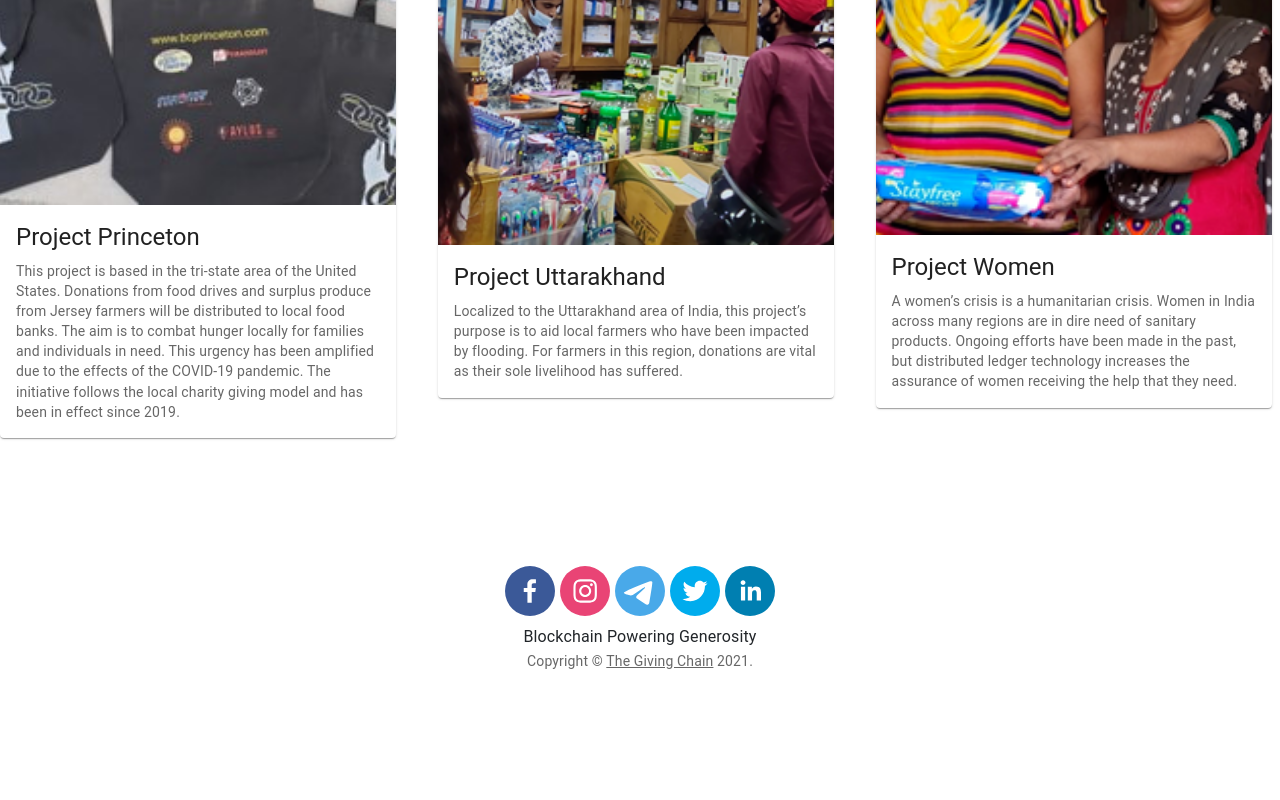
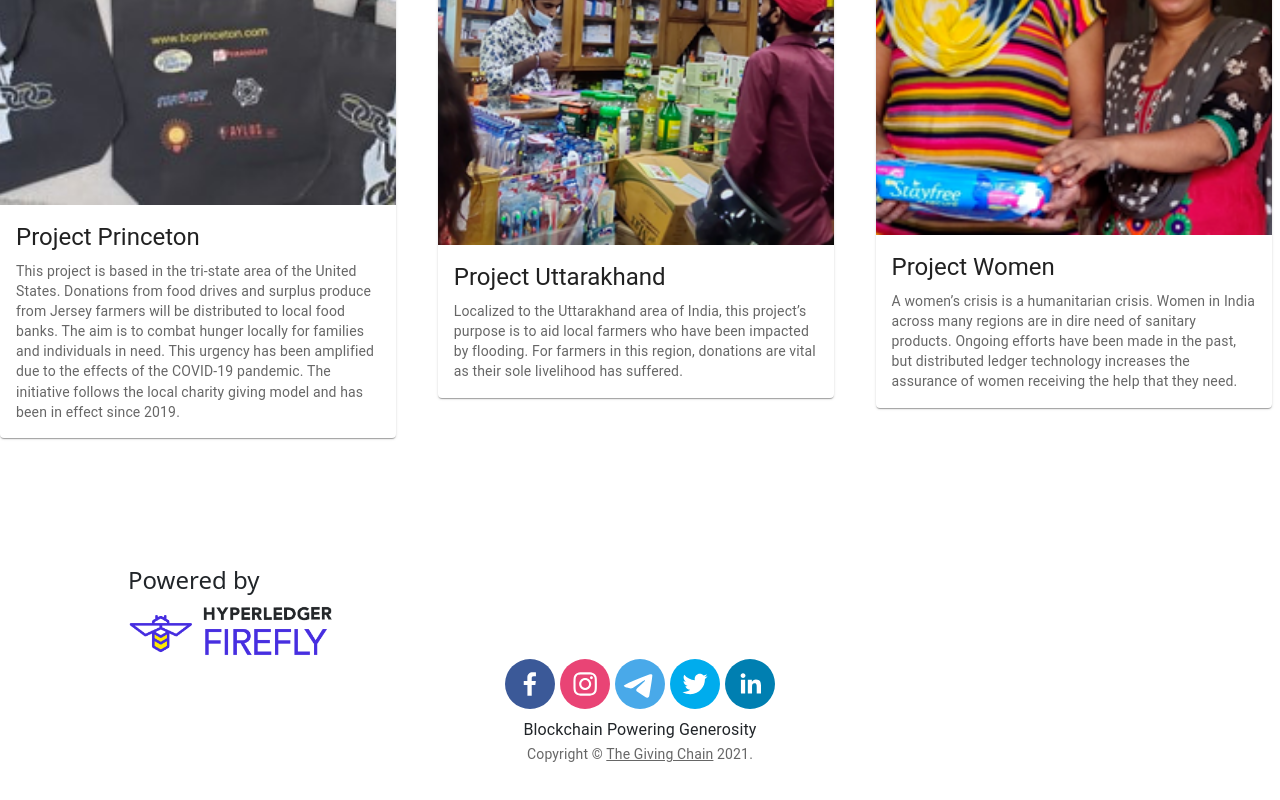
Before and after one commit to DecoratedWings/GivingChain-ui, a React (Create React App) app: page / in a window 1280 px wide. Shown: the part 1203-2003 px from the top of the page. Built offline with nearby package versions, Linux system fonts and the light colour scheme; no server answers.

Commit message:
add firefly credits to homepage

```diff
--- a/src/components/pages/Home.js
+++ b/src/components/pages/Home.js
@@ -9,6 +9,7 @@ import Box from '@mui/material/Box';
 import Typography from '@mui/material/Typography';
 import Link from '@mui/material/Link';
 import { SocialIcon } from 'react-social-icons';
+import FF from '../images/ffLogo.png'
 
 
 const useStyles = makeStyles(() => ({
@@ -114,8 +115,13 @@ const Home = () => {
         <HomeScroll />
 
          {/* Footer */}
+
       <Box sx={{ bgcolor: 'background.paper', p: 16 }} component="footer">
+          <h4>Powered by</h4>
+      <img src={FF} alt='firefly  logo' style={{justifyContent: 'center', align:'center',
+                alignItems: 'center', width:'20%', height:'20%', display: 'flex'}}/>
         <Typography variant="h6" align="center" gutterBottom>
+
         <SocialIcon url="https://www.facebook.com/TheGivingChain/" network="facebook" style={{ height: 50, width: 50 }} />
         &nbsp;
         <SocialIcon url="https://www.instagram.com/thegivingchain/" network="instagram" style={{ height: 50, width: 50 }} />
@@ -136,6 +142,7 @@ const Home = () => {
           Blockchain Powering Generosity
         </Typography>
         <Copyright />
+
       </Box>
 
          </>
```
